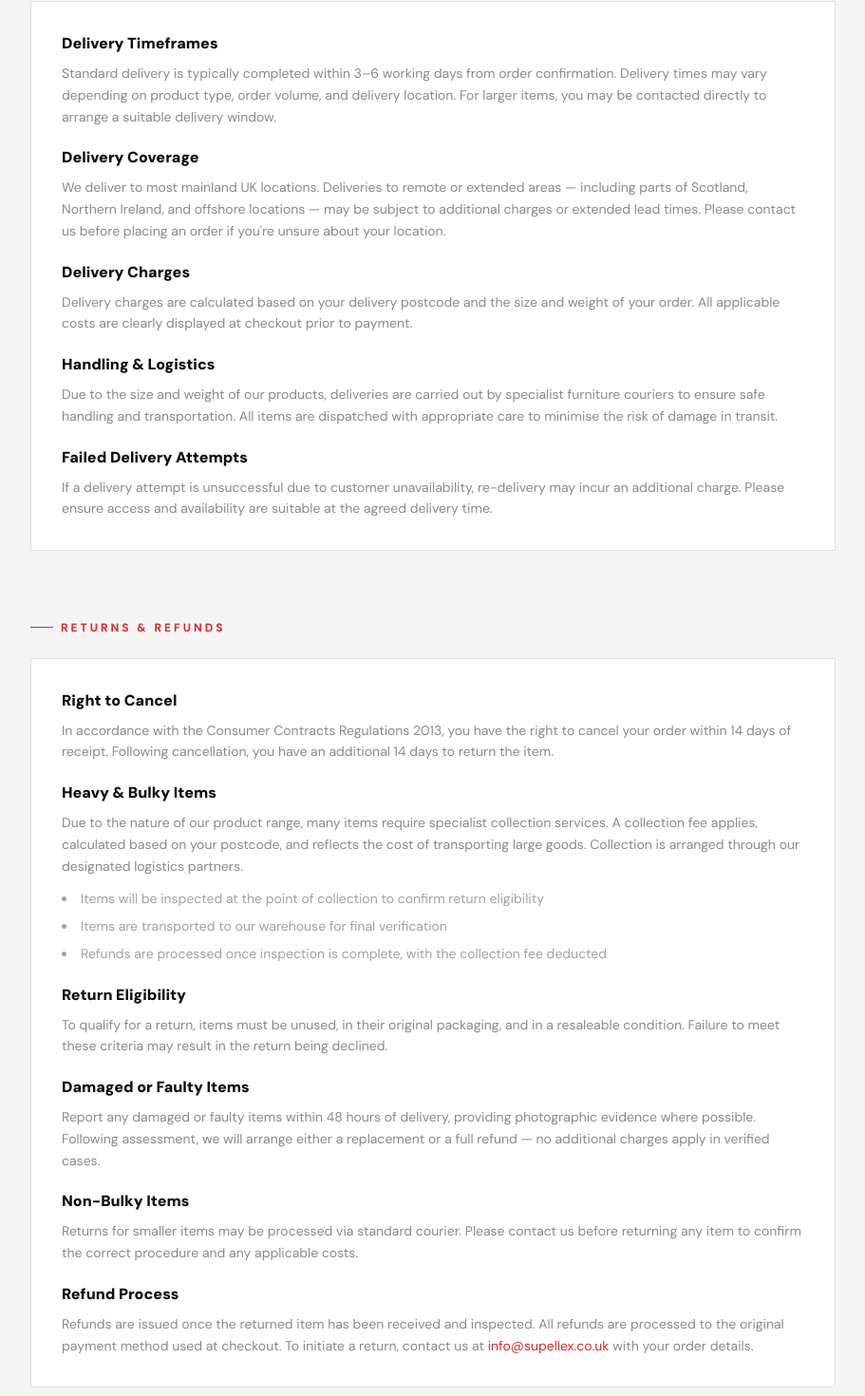
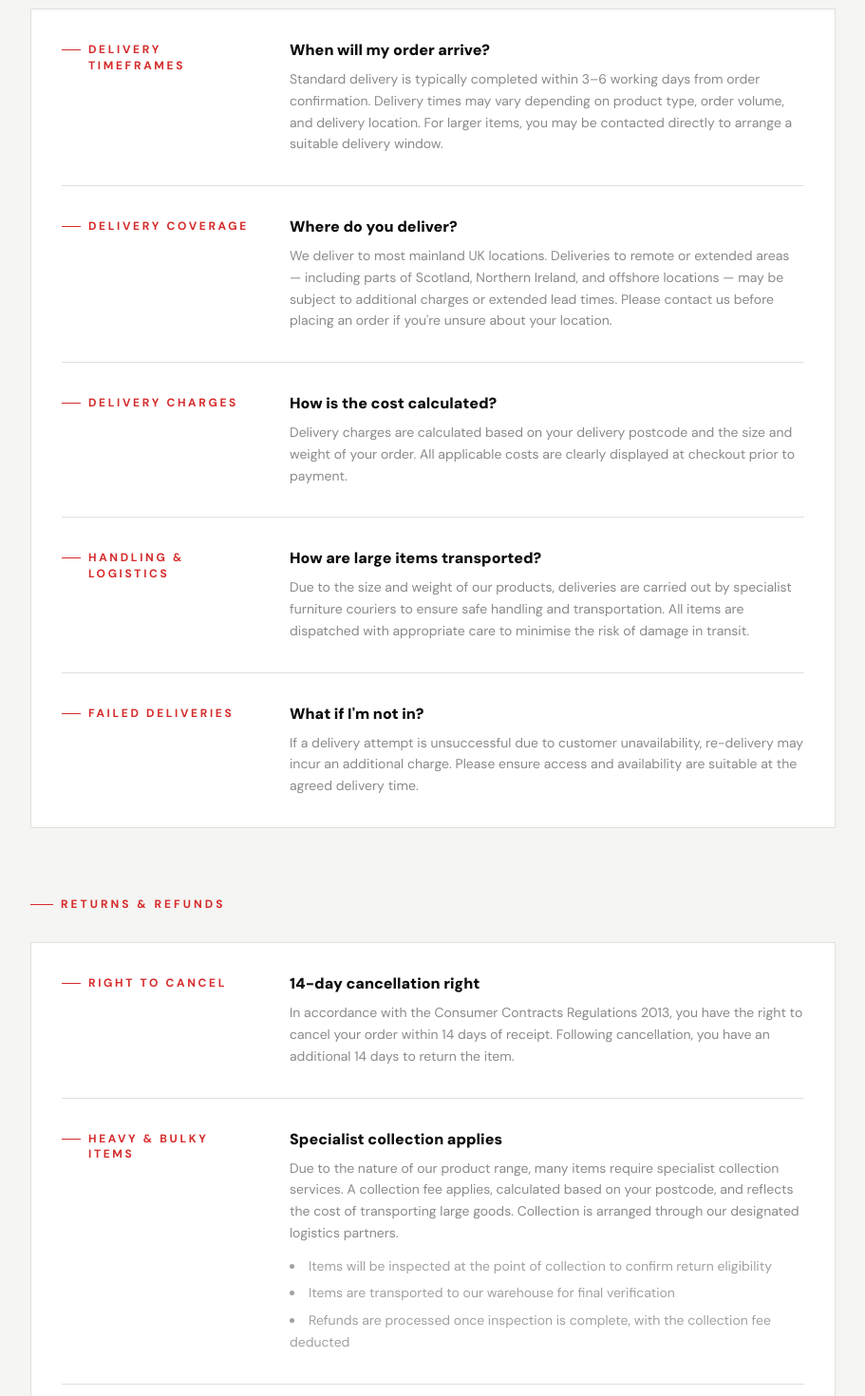
Before and after one commit to cermartin/supellex, a React (Vite) app: page /shipping in a window 1280 px wide. Shown: the part 828-2298 px from the top of the page at 95% size, without its empty margins (184-1095 px from the left). Built offline with nearby package versions, Linux system fonts and the light colour scheme.

Commit message:
improve: shipping page — red-line label layout for each policy subsection

```diff
--- a/components/ShippingPage.tsx
+++ b/components/ShippingPage.tsx
@@ -1,4 +1,19 @@
 import { Truck, RotateCcw, Clock, Shield } from 'lucide-react';
+
+function PolicySection({ label, heading, children }: { label: string; heading: string; children: React.ReactNode }) {
+  return (
+    <div className="grid grid-cols-1 md:grid-cols-[200px_1fr] gap-4 md:gap-10 py-8 border-b border-brand-light last:border-0">
+      <div className="flex items-start gap-2 pt-0.5">
+        <div className="w-5 h-px bg-brand-red mt-2 flex-shrink-0" />
+        <span className="text-brand-red text-xs font-bold tracking-[0.22em] uppercase leading-snug">{label}</span>
+      </div>
+      <div>
+        <h3 className="font-black text-brand-black text-base mb-2 leading-snug">{heading}</h3>
+        <div className="text-brand-grey text-sm leading-relaxed">{children}</div>
+      </div>
+    </div>
+  );
+}
 
 export default function ShippingPage() {
   return (
@@ -24,9 +39,9 @@ export default function ShippingPage() {
         <div className="grid grid-cols-1 sm:grid-cols-2 lg:grid-cols-4 gap-4">
           {[
             { icon: Truck,     title: 'Nationwide Delivery', body: 'Across the UK' },
-            { icon: Clock,     title: '3–6 Working Days', body: 'Standard delivery' },
-            { icon: RotateCcw, title: '30-Day Returns',   body: 'Hassle-free policy' },
-            { icon: Shield,    title: 'Fully Insured',    body: 'Every shipment covered' },
+            { icon: Clock,     title: '3–6 Working Days',    body: 'Standard delivery' },
+            { icon: RotateCcw, title: '14-Day Cancellation', body: 'Consumer rights' },
+            { icon: Shield,    title: 'Fully Insured',       body: 'Every shipment covered' },
           ].map(({ icon: Icon, title, body }) => (
             <div key={title} className="bg-white border border-brand-light p-6 flex flex-col items-center text-center gap-3">
               <div className="w-12 h-12 bg-brand-red/10 flex items-center justify-center">
@@ -38,72 +53,61 @@ export default function ShippingPage() {
           ))}
         </div>
 
-        {/* Shipping policy */}
+        {/* Delivery section */}
         <div>
-          <div className="inline-flex items-center gap-2 mb-6">
+          <div className="inline-flex items-center gap-2 mb-8">
             <div className="w-6 h-px bg-brand-red" />
             <span className="text-brand-red text-xs font-bold tracking-[0.25em] uppercase">Delivery Information</span>
           </div>
-          <div className="bg-white border border-brand-light p-8 space-y-5 text-brand-grey text-sm leading-relaxed">
-            <div>
-              <h3 className="font-black text-brand-black text-base mb-2">Delivery Timeframes</h3>
-              <p>Standard delivery is typically completed within 3–6 working days from order confirmation. Delivery times may vary depending on product type, order volume, and delivery location. For larger items, you may be contacted directly to arrange a suitable delivery window.</p>
-            </div>
-            <div>
-              <h3 className="font-black text-brand-black text-base mb-2">Delivery Coverage</h3>
-              <p>We deliver to most mainland UK locations. Deliveries to remote or extended areas — including parts of Scotland, Northern Ireland, and offshore locations — may be subject to additional charges or extended lead times. Please contact us before placing an order if you're unsure about your location.</p>
-            </div>
-            <div>
-              <h3 className="font-black text-brand-black text-base mb-2">Delivery Charges</h3>
-              <p>Delivery charges are calculated based on your delivery postcode and the size and weight of your order. All applicable costs are clearly displayed at checkout prior to payment.</p>
-            </div>
-            <div>
-              <h3 className="font-black text-brand-black text-base mb-2">Handling & Logistics</h3>
-              <p>Due to the size and weight of our products, deliveries are carried out by specialist furniture couriers to ensure safe handling and transportation. All items are dispatched with appropriate care to minimise the risk of damage in transit.</p>
-            </div>
-            <div>
-              <h3 className="font-black text-brand-black text-base mb-2">Failed Delivery Attempts</h3>
-              <p>If a delivery attempt is unsuccessful due to customer unavailability, re-delivery may incur an additional charge. Please ensure access and availability are suitable at the agreed delivery time.</p>
-            </div>
+          <div className="bg-white border border-brand-light px-8">
+            <PolicySection label="Delivery Timeframes" heading="When will my order arrive?">
+              Standard delivery is typically completed within 3–6 working days from order confirmation. Delivery times may vary depending on product type, order volume, and delivery location. For larger items, you may be contacted directly to arrange a suitable delivery window.
+            </PolicySection>
+            <PolicySection label="Delivery Coverage" heading="Where do you deliver?">
+              We deliver to most mainland UK locations. Deliveries to remote or extended areas — including parts of Scotland, Northern Ireland, and offshore locations — may be subject to additional charges or extended lead times. Please contact us before placing an order if you're unsure about your location.
+            </PolicySection>
+            <PolicySection label="Delivery Charges" heading="How is the cost calculated?">
+              Delivery charges are calculated based on your delivery postcode and the size and weight of your order. All applicable costs are clearly displayed at checkout prior to payment.
+            </PolicySection>
+            <PolicySection label="Handling & Logistics" heading="How are large items transported?">
+              Due to the size and weight of our products, deliveries are carried out by specialist furniture couriers to ensure safe handling and transportation. All items are dispatched with appropriate care to minimise the risk of damage in transit.
+            </PolicySection>
+            <PolicySection label="Failed Deliveries" heading="What if I'm not in?">
+              If a delivery attempt is unsuccessful due to customer unavailability, re-delivery may incur an additional charge. Please ensure access and availability are suitable at the agreed delivery time.
+            </PolicySection>
           </div>
         </div>
 
-        {/* Returns policy */}
+        {/* Returns section */}
         <div>
-          <div className="inline-flex items-center gap-2 mb-6">
+          <div className="inline-flex items-center gap-2 mb-8">
             <div className="w-6 h-px bg-brand-red" />
             <span className="text-brand-red text-xs font-bold tracking-[0.25em] uppercase">Returns & Refunds</span>
           </div>
-          <div className="bg-white border border-brand-light p-8 space-y-5 text-brand-grey text-sm leading-relaxed">
-            <div>
-              <h3 className="font-black text-brand-black text-base mb-2">Right to Cancel</h3>
-              <p>In accordance with the Consumer Contracts Regulations 2013, you have the right to cancel your order within 14 days of receipt. Following cancellation, you have an additional 14 days to return the item.</p>
-            </div>
-            <div>
-              <h3 className="font-black text-brand-black text-base mb-2">Heavy & Bulky Items</h3>
+          <div className="bg-white border border-brand-light px-8">
+            <PolicySection label="Right to Cancel" heading="14-day cancellation right">
+              In accordance with the Consumer Contracts Regulations 2013, you have the right to cancel your order within 14 days of receipt. Following cancellation, you have an additional 14 days to return the item.
+            </PolicySection>
+            <PolicySection label="Heavy & Bulky Items" heading="Specialist collection applies">
               <p>Due to the nature of our product range, many items require specialist collection services. A collection fee applies, calculated based on your postcode, and reflects the cost of transporting large goods. Collection is arranged through our designated logistics partners.</p>
               <ul className="mt-3 space-y-1.5 list-disc list-inside text-brand-grey/80">
                 <li>Items will be inspected at the point of collection to confirm return eligibility</li>
                 <li>Items are transported to our warehouse for final verification</li>
                 <li>Refunds are processed once inspection is complete, with the collection fee deducted</li>
               </ul>
-            </div>
-            <div>
-              <h3 className="font-black text-brand-black text-base mb-2">Return Eligibility</h3>
-              <p>To qualify for a return, items must be unused, in their original packaging, and in a resaleable condition. Failure to meet these criteria may result in the return being declined.</p>
-            </div>
-            <div>
-              <h3 className="font-black text-brand-black text-base mb-2">Damaged or Faulty Items</h3>
-              <p>Report any damaged or faulty items within 48 hours of delivery, providing photographic evidence where possible. Following assessment, we will arrange either a replacement or a full refund — no additional charges apply in verified cases.</p>
-            </div>
-            <div>
-              <h3 className="font-black text-brand-black text-base mb-2">Non-Bulky Items</h3>
-              <p>Returns for smaller items may be processed via standard courier. Please contact us before returning any item to confirm the correct procedure and any applicable costs.</p>
-            </div>
-            <div>
-              <h3 className="font-black text-brand-black text-base mb-2">Refund Process</h3>
-              <p>Refunds are issued once the returned item has been received and inspected. All refunds are processed to the original payment method used at checkout. To initiate a return, contact us at <a href="mailto:info@supellex.co.uk" className="text-brand-red hover:underline">info@supellex.co.uk</a> with your order details.</p>
-            </div>
+            </PolicySection>
+            <PolicySection label="Return Eligibility" heading="What condition must items be in?">
+              To qualify for a return, items must be unused, in their original packaging, and in a resaleable condition. Failure to meet these criteria may result in the return being declined.
+            </PolicySection>
+            <PolicySection label="Damaged or Faulty" heading="Report within 48 hours">
+              Report any damaged or faulty items within 48 hours of delivery, providing photographic evidence where possible. Following assessment, we will arrange either a replacement or a full refund — no additional charges apply in verified cases.
+            </PolicySection>
+            <PolicySection label="Non-Bulky Items" heading="Smaller items via standard courier">
+              Returns for smaller items may be processed via standard courier. Please contact us before returning any item to confirm the correct procedure and any applicable costs.
+            </PolicySection>
+            <PolicySection label="Refund Process" heading="How and when are refunds issued?">
+              Refunds are issued once the returned item has been received and inspected. All refunds are processed to the original payment method used at checkout. To initiate a return, contact us at <a href="mailto:info@supellex.co.uk" className="text-brand-red hover:underline">info@supellex.co.uk</a> with your order details.
+            </PolicySection>
           </div>
         </div>
 
```
